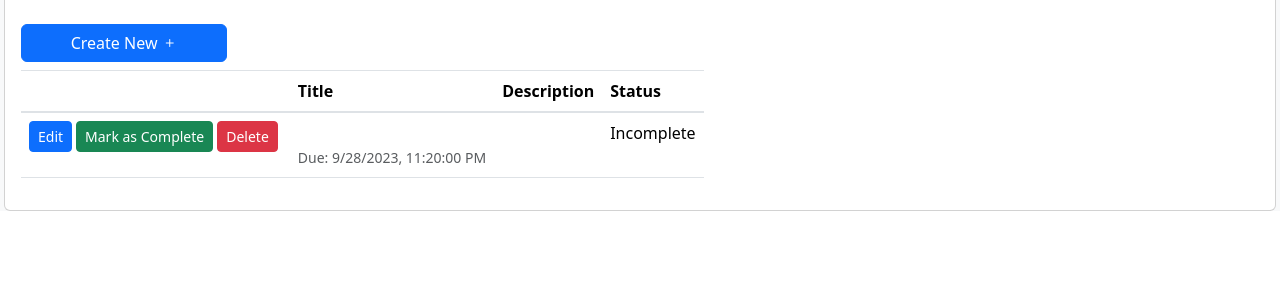
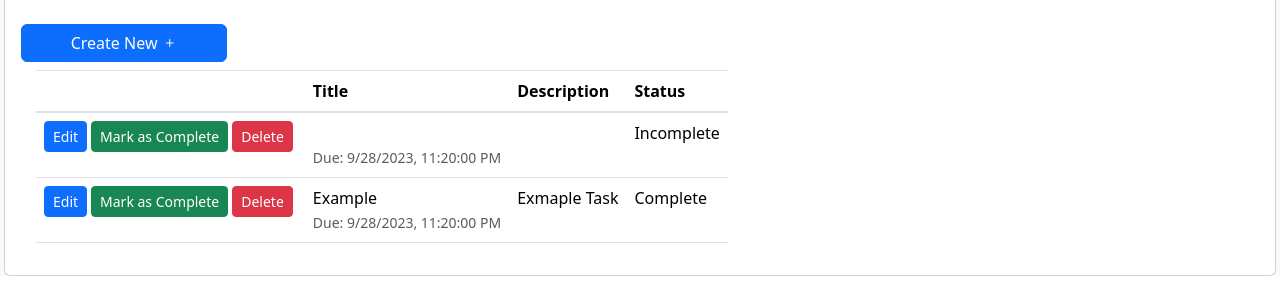
Before and after one commit to DJimLut/TaskMaster, a React (Create React App) app in the folder frontend/: page / in a window 1280 px wide. Shown: the part 411-704 px from the top of the page. Built offline with nearby package versions, Linux system fonts and the light colour scheme.

Commit message:
temporarily remove sort functionality

```diff
--- a/frontend/src/components/TaskList.js
+++ b/frontend/src/components/TaskList.js
@@ -12,6 +12,13 @@ const TaskList = () => {
 			description: "",
 			dueDate: new Date(Date.now()),
 			isComplete: false,
+		},
+		{
+			id: 1,
+			title: "Example",
+			description: "Exmaple Task",
+			dueDate: new Date(Date.now() + 1),
+			isComplete: true,
 		},
 	]);
 	const [newTask, setNewTask] = useState({
@@ -170,23 +177,8 @@ const TaskList = () => {
 			});
 	};
 
-	const sort = (header) => {
-		const allArrows = $(".sortHeader i");
-		const headerArrow = header.find("i");
-
-		// TODO: Implement sorting function
-
-		// if this header already has an arrow, toggle it to flip it
-		if (
-			headerArrow.hasClass("bi-arrow-down") ||
-			headerArrow.hasClass("bi-arrow-up")
-		)
-			headerArrow.toggleClass("bi-arrow-down bi-arrow-up");
-		else {
-			// remove any other arrows and add a descending arrow to the header
-			allArrows.removeClass();
-			headerArrow.addClass("bi bi-arrow-down");
-		}
+	const sort = (headerArr) => {
+		return;
 	};
 	// #endregion
 
@@ -202,12 +194,11 @@ const TaskList = () => {
 				>
 					Create New <i className="bi bi-plus"></i>
 				</button>
-				<table className="table table-responsive table-hover mt-2">
+				<table className="table table-responsive table-hover mt-2 col-12">
 					<thead>
 						<tr>
 							<th scope="col">{/* Actions... */}</th>
 							<th
-								className="sortHeader"
 								scope="col"
 								onClick={() =>
 									sort($('th.sortHeader:contains("Title")'))
@@ -216,7 +207,6 @@ const TaskList = () => {
 								Title<i className=""></i>
 							</th>
 							<th
-								className="sortHeader"
 								scope="col"
 								onClick={() =>
 									sort(
@@ -229,7 +219,6 @@ const TaskList = () => {
 								Description<i className=""></i>
 							</th>
 							<th
-								className="sortHeader"
 								scope="col"
 								onClick={() =>
 									sort($('th.sortHeader:contains("Status")'))
```
